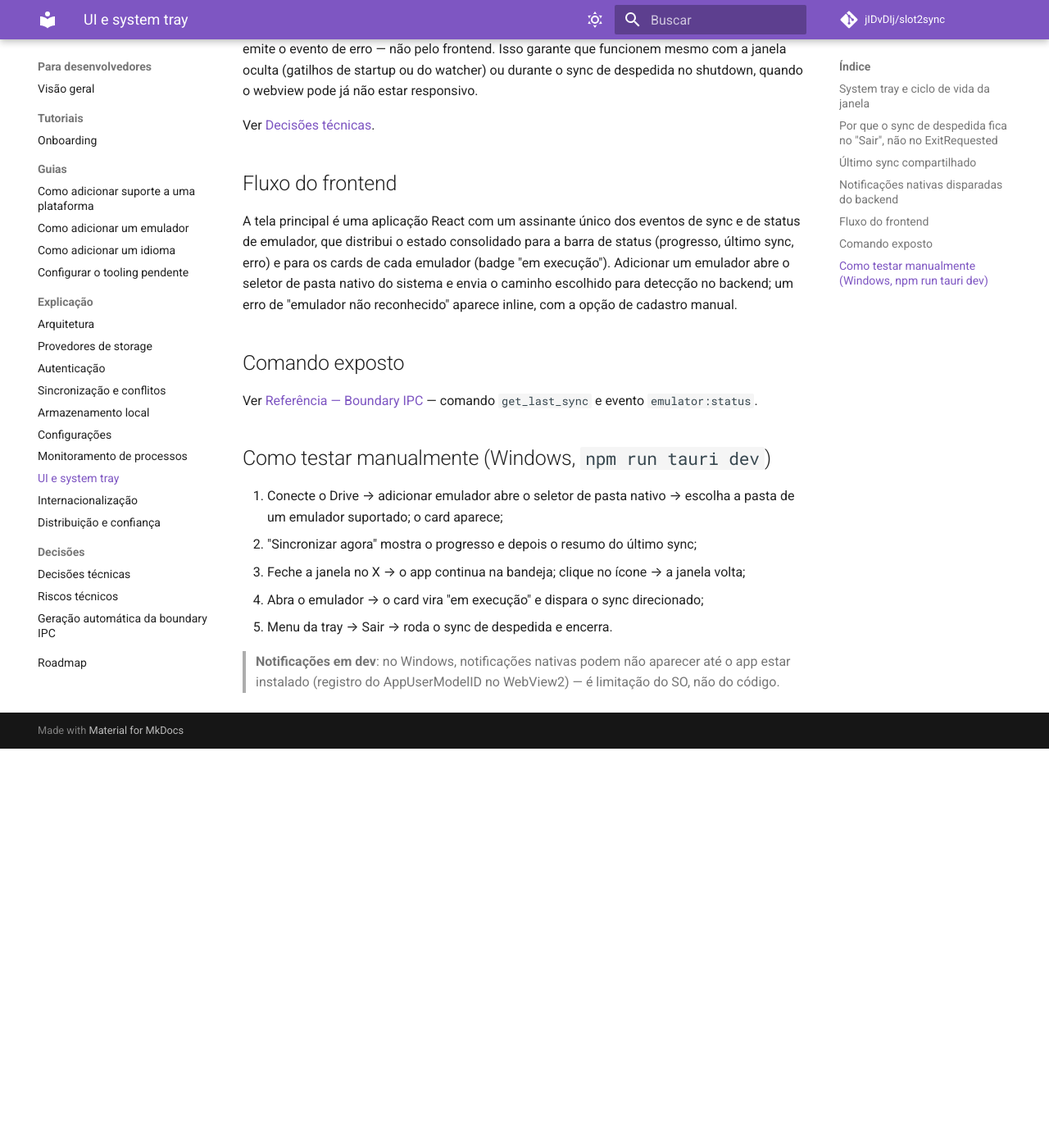
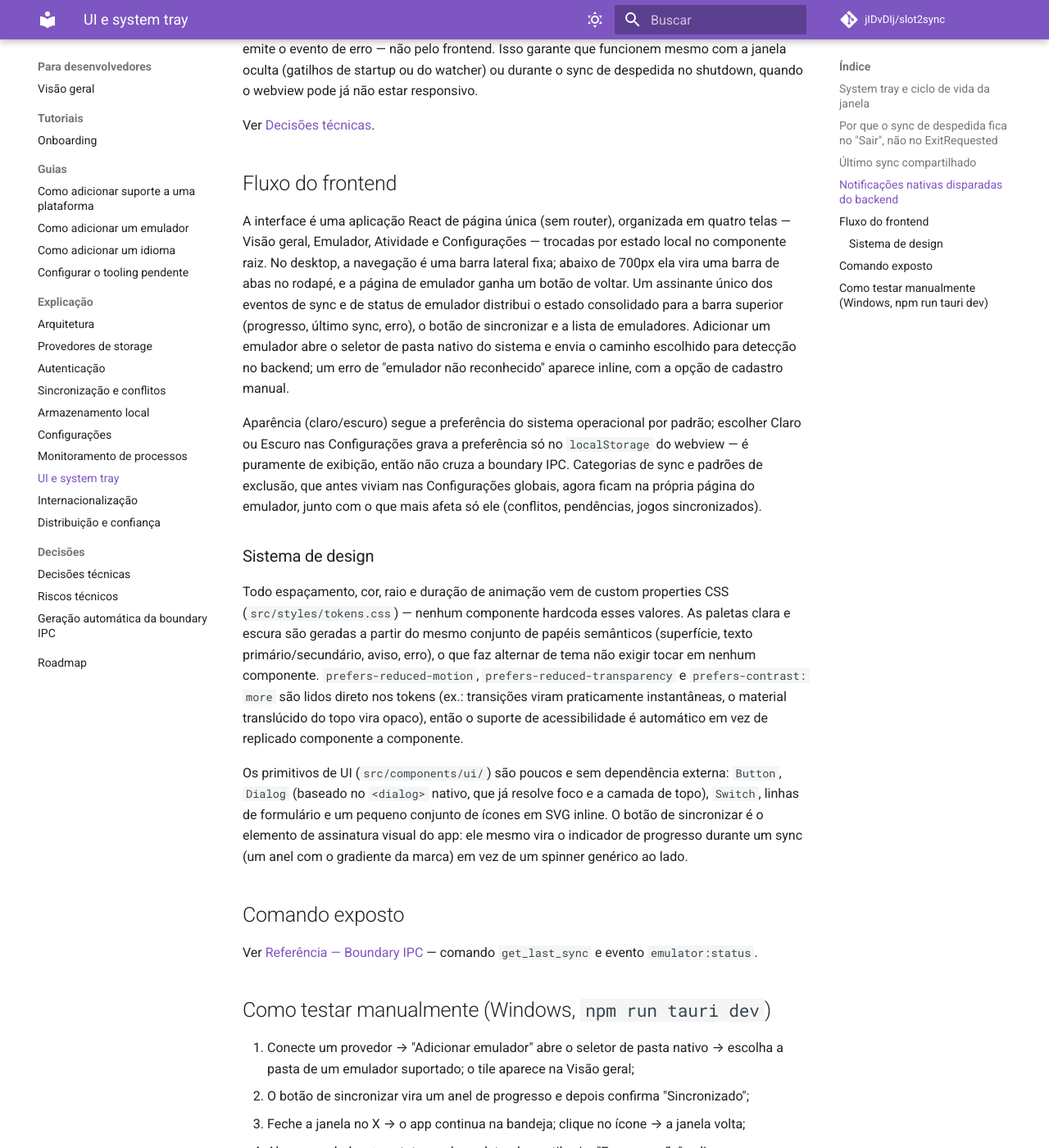
Before and after one commit to jIDvDIj/slot2sync-site, an MkDocs documentation site: the page built from docs/docs/dev/explicacao/ui-e-tray.md, in a window 1280 px wide and 1400 px high, scrolled down 1240 px. Shown: the whole window at 82% size. Built offline with MkDocs 1.6.1 and Material for MkDocs 9.7.7, drawn with Linux system fonts in a browser that asks for light colours; comment, search, counter and statistics services are not loaded; before the commit the page ends 2153 px from its top, so only the background shows below that; some of the changed text lies outside the part shown.

Commit message:
docs: document the new design system, game titles asset and frontend navigation
- Add decision records for the CSS token design system and the bundled game-titles asset
- Rewrite ui-e-tray.md's frontend section for the sidebar/tab-bar navigation and pages
- Drop internal file references from riscos.md in favor of generic wording

```diff
--- a/docs/docs/dev/explicacao/ui-e-tray.md
+++ b/docs/docs/dev/explicacao/ui-e-tray.md
@@ -49,12 +49,38 @@ Ver [Decisões técnicas](../decisoes/decisoes-tecnicas.md#notificacoes-de-erro-
 
 ## Fluxo do frontend
 
-A tela principal é uma aplicação React com um assinante único dos eventos de sync e de
-status de emulador, que distribui o estado consolidado para a barra de status (progresso,
-último sync, erro) e para os cards de cada emulador (badge "em execução"). Adicionar um
-emulador abre o seletor de pasta nativo do sistema e envia o caminho escolhido para
-detecção no backend; um erro de "emulador não reconhecido" aparece inline, com a opção de
-cadastro manual.
+A interface é uma aplicação React de página única (sem router), organizada em quatro
+telas — Visão geral, Emulador, Atividade e Configurações — trocadas por estado local no
+componente raiz. No desktop, a navegação é uma barra lateral fixa; abaixo de 700px ela vira
+uma barra de abas no rodapé, e a página de emulador ganha um botão de voltar. Um assinante
+único dos eventos de sync e de status de emulador distribui o estado consolidado para a
+barra superior (progresso, último sync, erro), o botão de sincronizar e a lista de
+emuladores. Adicionar um emulador abre o seletor de pasta nativo do sistema e envia o
+caminho escolhido para detecção no backend; um erro de "emulador não reconhecido" aparece
+inline, com a opção de cadastro manual.
+
+Aparência (claro/escuro) segue a preferência do sistema operacional por padrão; escolher
+Claro ou Escuro nas Configurações grava a preferência só no `localStorage` do webview — é
+puramente de exibição, então não cruza a boundary IPC. Categorias de sync e padrões de
+exclusão, que antes viviam nas Configurações globais, agora ficam na própria página do
+emulador, junto com o que mais afeta só ele (conflitos, pendências, jogos sincronizados).
+
+### Sistema de design
+
+Todo espaçamento, cor, raio e duração de animação vem de custom properties CSS
+(`src/styles/tokens.css`) — nenhum componente hardcoda esses valores. As paletas clara e
+escura são geradas a partir do mesmo conjunto de papéis semânticos (superfície, texto
+primário/secundário, aviso, erro), o que faz alternar de tema não exigir tocar em nenhum
+componente. `prefers-reduced-motion`, `prefers-reduced-transparency` e
+`prefers-contrast: more` são lidos direto nos tokens (ex.: transições viram
+praticamente instantâneas, o material translúcido do topo vira opaco), então o suporte de
+acessibilidade é automático em vez de replicado componente a componente.
+
+Os primitivos de UI (`src/components/ui/`) são poucos e sem dependência externa: `Button`,
+`Dialog` (baseado no `<dialog>` nativo, que já resolve foco e a camada de topo), `Switch`,
+linhas de formulário e um pequeno conjunto de ícones em SVG inline. O botão de sincronizar é
+o elemento de assinatura visual do app: ele mesmo vira o indicador de progresso durante um
+sync (um anel com o gradiente da marca) em vez de um spinner genérico ao lado.
 
 ## Comando exposto
 
@@ -63,12 +89,14 @@ e evento `emulator:status`.
 
 ## Como testar manualmente (Windows, `npm run tauri dev`)
 
-1. Conecte o Drive → adicionar emulador abre o seletor de pasta nativo → escolha a pasta
-   de um emulador suportado; o card aparece;
-2. "Sincronizar agora" mostra o progresso e depois o resumo do último sync;
+1. Conecte um provedor → "Adicionar emulador" abre o seletor de pasta nativo → escolha a
+   pasta de um emulador suportado; o tile aparece na Visão geral;
+2. O botão de sincronizar vira um anel de progresso e depois confirma "Sincronizado";
 3. Feche a janela no X → o app continua na bandeja; clique no ícone → a janela volta;
-4. Abra o emulador → o card vira "em execução" e dispara o sync direcionado;
-5. Menu da tray → Sair → roda o sync de despedida e encerra.
+4. Abra o emulador → o status na barra lateral e no tile vira "Em execução" e dispara o
+   sync direcionado;
+5. Abra a página do emulador → resolva um conflito ou ajuste as categorias de sync;
+6. Menu da tray → Sair → roda o sync de despedida e encerra.
 
 > **Notificações em dev**: no Windows, notificações nativas podem não aparecer até o app
 > estar instalado (registro do AppUserModelID no WebView2) — é limitação do SO, não do
```
Also changed, not shown: docs/docs/dev/decisoes/decisoes-tecnicas.md (+43 -0 lines), docs/docs/dev/decisoes/riscos.md (+4 -4 lines).
